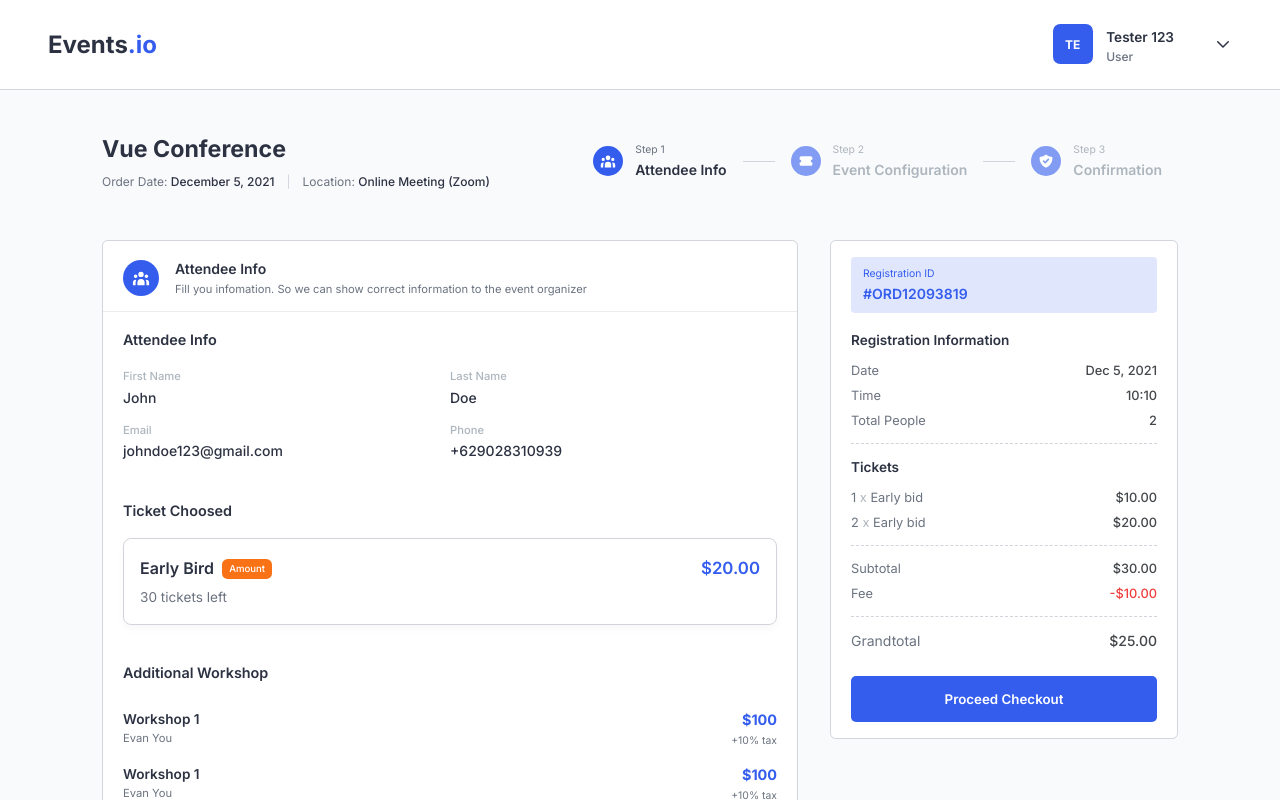
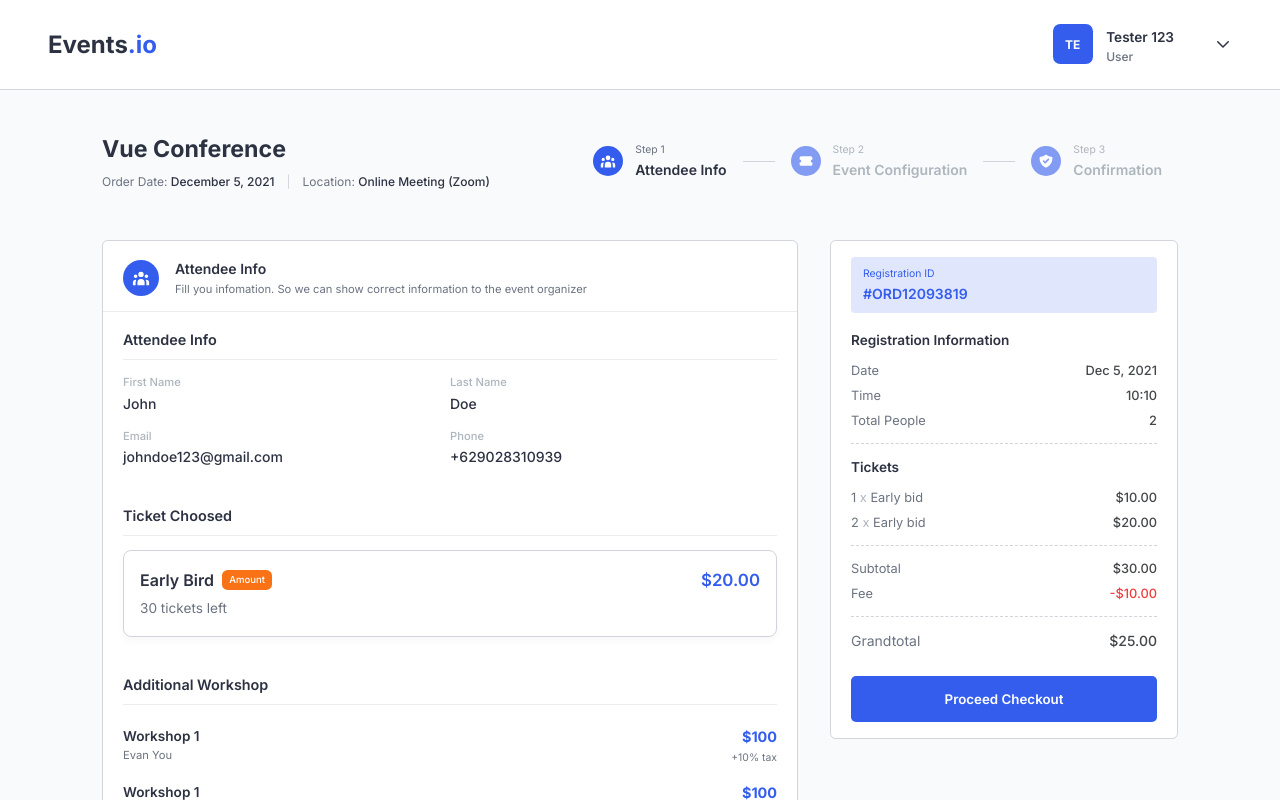
Before and after one commit to Erik3010/events.io, a React (Create React App) app: page /registration in a window 1280 px wide. Shown: the top 800 px of the page. Built offline with nearby package versions, Linux system fonts and the light colour scheme.

Commit message:
style: change css classname to bem convention

```diff
--- a/src/components/Registration/RegistrationConfirmation/RegistrationConfirmation.js
+++ b/src/components/Registration/RegistrationConfirmation/RegistrationConfirmation.js
@@ -6,7 +6,11 @@ import RegistrationSection from "components/Registration/RegistrationSection/Reg
 function RegistrationConfirmation() {
   return (
     <div className={styles["registration-section-container"]}>
-      <RegistrationSection title="Attendee Info" stackVertical={true}>
+      <RegistrationSection
+        title="Attendee Info"
+        stackVertical={true}
+        withBorder={true}
+      >
         <div className={styles["registration-detail-row"]}>
           <div className={styles["registration-detail-item"]}>
             <p>First Name</p>
@@ -29,7 +33,7 @@ function RegistrationConfirmation() {
         </div>
       </RegistrationSection>
 
-      <RegistrationSection title="Ticket Choosed">
+      <RegistrationSection title="Ticket Choosed" withBorder={true}>
         <div className={styles["registration-section-ticket"]}>
           <div className={styles["registration-section-ticket-content"]}>
             <div
@@ -54,7 +58,11 @@ function RegistrationConfirmation() {
         </div>
       </RegistrationSection>
 
-      <RegistrationSection title="Additional Workshop" stackVertical={true}>
+      <RegistrationSection
+        title="Additional Workshop"
+        stackVertical={true}
+        withBorder={true}
+      >
         <div className={styles["registration-section-workshop"]}>
           {Array(5)
             .fill("")
@@ -86,7 +94,7 @@ function RegistrationConfirmation() {
         </div>
       </RegistrationSection>
 
-      <div className={styles["registration-section"]}>
+      {/* <div className={styles["registration-section"]}>
         <div className={styles["registration-section-title"]}>
           <h4>Attendee Info</h4>
         </div>
@@ -179,7 +187,7 @@ function RegistrationConfirmation() {
               })}
           </div>
         </div>
-      </div>
+      </div> */}
     </div>
   );
 }
--- a/src/components/Registration/RegistrationSection/RegistrationSection.js
+++ b/src/components/Registration/RegistrationSection/RegistrationSection.js
@@ -13,7 +13,11 @@ function RegistrationSection({
 }) {
   return (
     <section className={styles["section"]}>
-      <header className={styles["section__header"]}>
+      <header
+        className={cx(styles["section__header"], {
+          [styles["section__header--bordered"]]: withBorder,
+        })}
+      >
         <h1 className={styles["section__title"]}>{title}</h1>
         {subtitle && <p className={styles["section__subtitle"]}>{subtitle}</p>}
       </header>
--- a/src/components/Registration/RegistrationSection/RegistrationSection.module.scss
+++ b/src/components/Registration/RegistrationSection/RegistrationSection.module.scss
@@ -2,7 +2,11 @@
 
 .section {
   &__header {
-    margin-bottom: 1rem;
+    margin-bottom: 0.85rem;
+    padding-bottom: 0.45rem;
+    &--bordered {
+      border-bottom: 1px solid $lightGray;
+    }
     .section {
       &__title {
         font-weight: 600;
```
